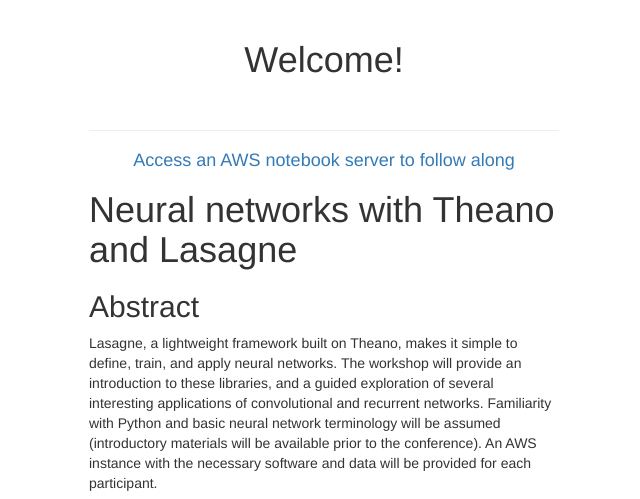
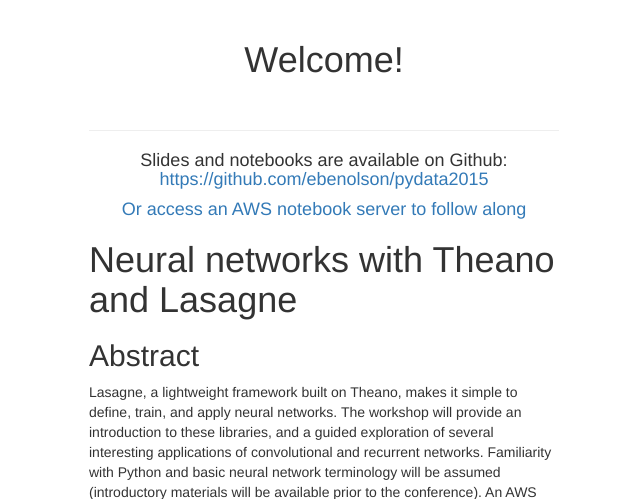
Before and after one commit to ebenolson/pydata-draft, a Flask app: page / in a window 1280 px wide. Shown: the top 499 px of the page, without its empty margins (316-956 px from the left). Run offline with Flask 2, Linux system fonts and the light colour scheme; some libraries are stand-ins or nearby versions.

Commit message:
add github link

```diff
--- a/landingpage/web/templates/_base.html
+++ b/landingpage/web/templates/_base.html
@@ -2,7 +2,7 @@
 <html>
   <head>
     <meta charset="utf-8">
-    <title>Flask on Docker</title>
+    <title>PyData 2015</title>
     <!-- meta -->
     <meta name="description" content="">
     <meta name="author" content="">
--- a/landingpage/web/templates/index.html
+++ b/landingpage/web/templates/index.html
@@ -10,7 +10,8 @@
 <hr>
 
 <div class="text-center">
-  <h4><a href="{{ url_for('notebook') }}">Access an AWS notebook server to follow along</a></h4>
+  <h4>Slides and notebooks are available on Github: <a href="https://github.com/ebenolson/pydata2015">https://github.com/ebenolson/pydata2015</a></h4>
+  <h4><a href="{{ url_for('notebook') }}">Or access an AWS notebook server to follow along</a></h4>
 </div>
 
 <h1 id="neural-networks-with-theano-and-lasagne">Neural networks with Theano and Lasagne</h1>
```
